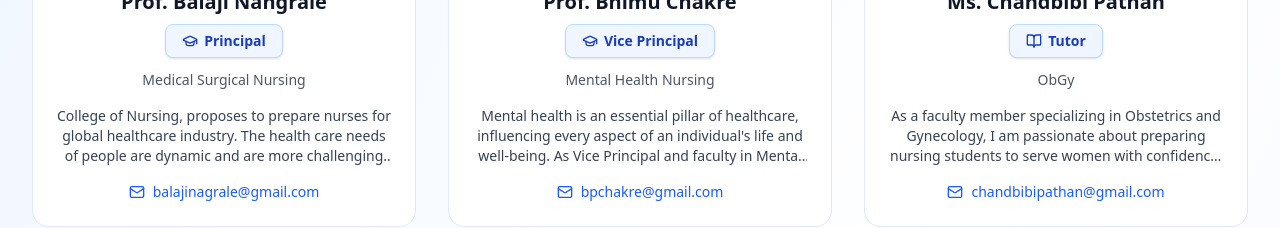
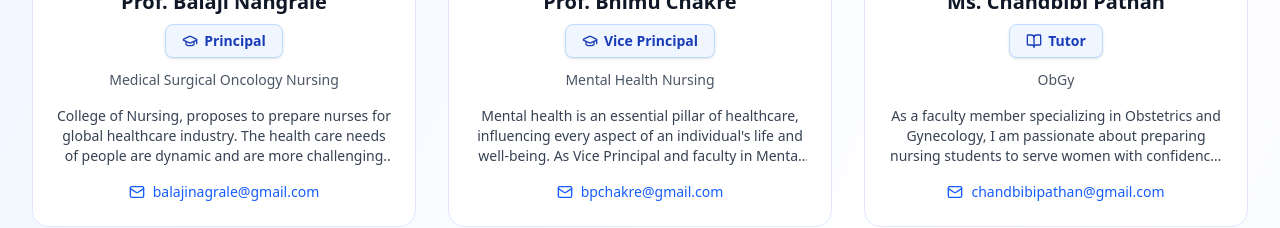
Before and after one commit to MRGokulB/Gconn_frontend, a React (Vite) app: page /faculty in a window 1280 px wide. Shown: the part 550-778 px from the top of the page. Built offline with nearby package versions, Linux system fonts and the light colour scheme.

Commit message:
updated title for principal sir

```diff
--- a/src/Data/universityData.js
+++ b/src/Data/universityData.js
@@ -104,7 +104,7 @@ const universityData = {
     {
       name: 'Prof. Balaji Nangrale',
       image: "/assets/images/Faculty/Nangrale B B.jpg",
-      title: 'Principal • Medical Surgical Nursing',
+      title: 'Principal • Medical Surgical Oncology Nursing',
       email: 'balajinagrale@gmail.com',
       bio: `College of Nursing, proposes to prepare nurses for global healthcare industry. The health care needs of people are dynamic and are more challenging with emerging new diseases and increasing load of non-communicable diseases. The nurses today have their roles expanded from traditional care giving to their contributions in preventive and promotive aspects of health. Our college with its state of the art facilities shall be one of the best college of nursing in the Nanded district and Marathawada region of Maharashtra.
         Today, alternative and complementary modalities of treatment is accessible and affordable to people of all classes. Nurses need to be trained in caring for clients choosing from these diverse treatment modalities. The books of nursing demand inclusions of extensive literature related to caring the patients opting such modalities. This college is committed to fulfil these demands of the present client. As head of the College of Nursing, I feel privileged to be part of a visionary group committed to social cause and quality health professional's education.
```
